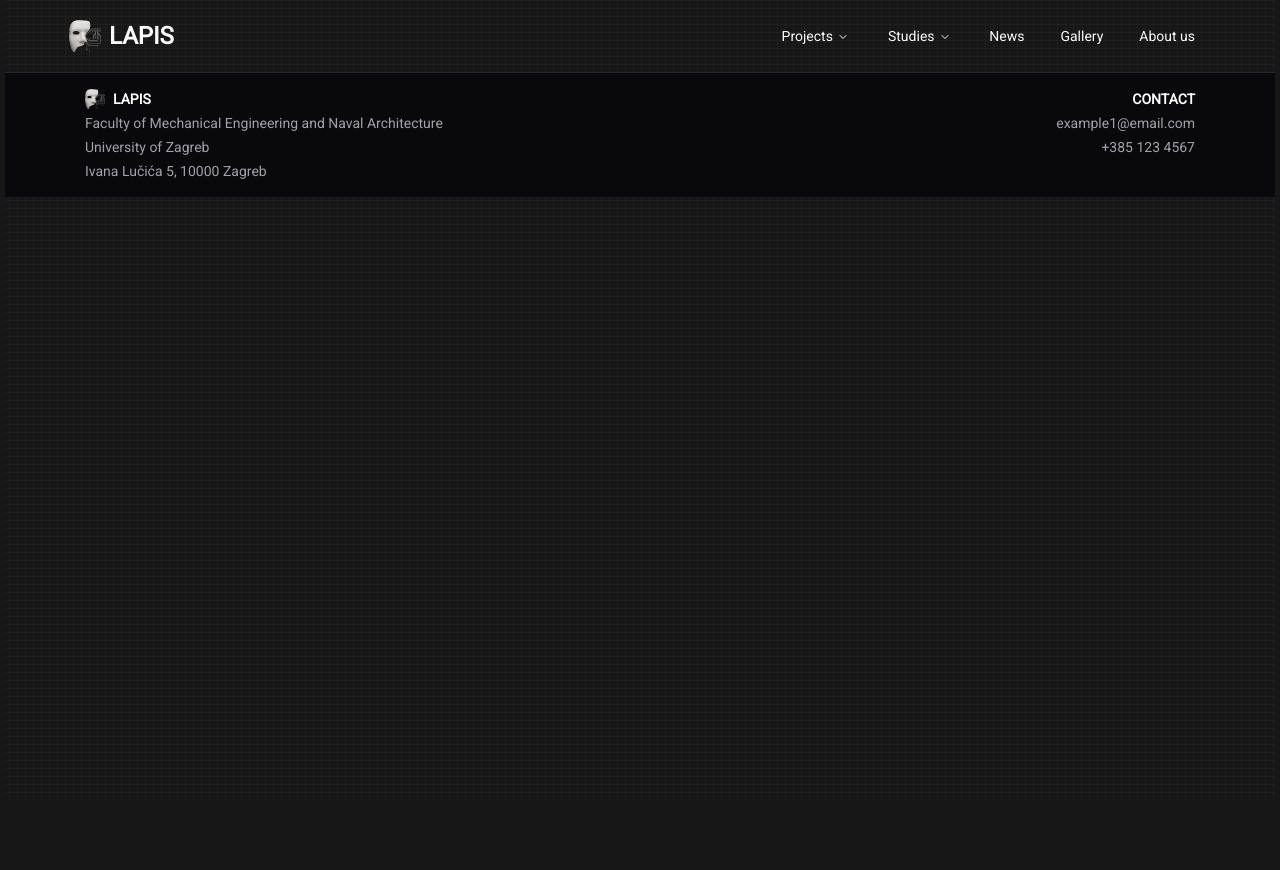
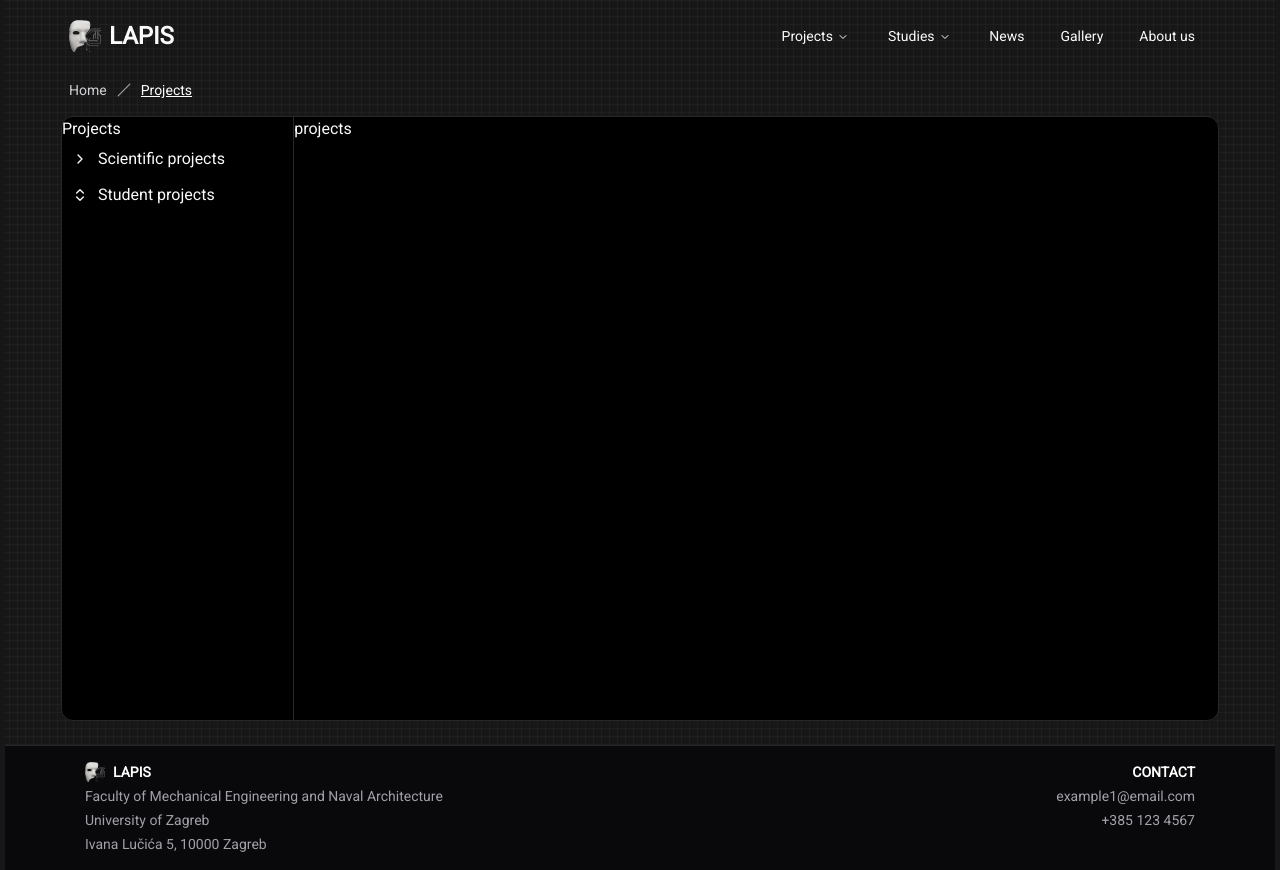
Before and after one commit to 99vik/lapis, a Next.js app: page /projects in a window 1280 px wide. Before the commit the page ends 800 px from the top, so only its background shows below. Built offline with nearby package versions, Linux system fonts and the light colour scheme.

Commit message:
Projects layout with collapsible

```diff
--- a/package.json
+++ b/package.json
@@ -9,6 +9,7 @@
     "lint": "next lint"
   },
   "dependencies": {
+    "@radix-ui/react-collapsible": "^1.0.3",
     "@radix-ui/react-dialog": "^1.0.5",
     "@radix-ui/react-navigation-menu": "^1.1.4",
     "@radix-ui/react-slot": "^1.0.2",
@@ -27,7 +28,8 @@
     "react-responsive": "^10.0.0",
     "sharp": "^0.33.2",
     "tailwind-merge": "^2.2.1",
-    "tailwindcss-animate": "^1.0.7"
+    "tailwindcss-animate": "^1.0.7",
+    "uuid": "^9.0.1"
   },
   "devDependencies": {
     "@types/dateformat": "^5.0.2",
--- a/src/app/news/[slug]/page.tsx
+++ b/src/app/news/[slug]/page.tsx
@@ -41,7 +41,7 @@ export default async function Page({
   return (
     <>
       <DisplayedBreadcrumb path={['News', post.title]} />
-      <main className="flex flex-col items-center min-h-[calc(100vh-88px-225px)] sm:min-h-[calc(100vh-72px-125px)] mx-3 sm:mx-0 mt-2 mb-8">
+      <main className="flex flex-col items-center min-h-[calc(100vh-88px-225px)] sm:min-h-[calc(100vh-72px-125px)] mx-2 sm:mx-0 mt-2 mb-8">
         <div className="bg-black flex flex-col py-4 border rounded-xl w-full flex-1 max-w-[900px]">
           <div className="px-4 sm:px-6">
             <h1 className="text-2xl font-semibold text-left">{post.title}</h1>
--- a/src/app/news/page.tsx
+++ b/src/app/news/page.tsx
@@ -2,6 +2,7 @@ import DisplayedBreadcrumb from '@/components/breadcrumb';
 import { titleToURI } from '@/lib/utils';
 import Post from '@/types/Post';
 import dateFormat from 'dateformat';
+import { ArrowUpRightFromSquare } from 'lucide-react';
 import Link from 'next/link';
 
 export default async function Page() {
@@ -37,12 +38,13 @@ export default async function Page() {
           <div className="divide-y px-4 sm:px-8">
             {posts.map((post) => (
               <article key={post.id} className="py-4">
-                <div className="w-fit">
+                <div className="w-fit ">
                   <Link
                     href={`/news/${titleToURI(post.title)}`}
-                    className="hover:underline text-xl sm:text-xl font-semibold"
+                    className="hover:underline text-xl flex gap-2 items-center sm:text-xl font-semibold"
                   >
                     {post.title}
+                    <ArrowUpRightFromSquare size={15} strokeWidth={3} />
                   </Link>
                 </div>
                 <p className="text-lg line-clamp-2 sm:text-base my-4 text-neutral-200">
--- /dev/null
+++ b/src/app/projects/layout.tsx
@@ -0,0 +1,18 @@
+import DisplayedBreadcrumb from '@/components/breadcrumb';
+import ProjectsNav from '@/components/projects/ProjectsNav';
+
+export default function ProjectsLayout({
+  children, // will be a page or nested layout
+}: {
+  children: React.ReactNode;
+}) {
+  return (
+    <>
+      <DisplayedBreadcrumb path={['Projects']} />
+      <main className="grid grid-cols-5 divide-x bg-black border rounded-xl h-[calc(100vh-88px-40px)] sm:h-[calc(100vh-72px-123px)] mt-2 mx-14 mb-6">
+        <ProjectsNav />
+        <div className="col-span-4">{children}</div>
+      </main>
+    </>
+  );
+}
--- a/src/app/projects/page.tsx
+++ b/src/app/projects/page.tsx
@@ -1,3 +1,4 @@
+import DisplayedBreadcrumb from '@/components/breadcrumb';
 import { Metadata } from 'next';
 
 export const metadata: Metadata = {
@@ -5,5 +6,5 @@ export const metadata: Metadata = {
 };
 
 export default function Page() {
-  return <main className=""></main>;
+  return <div>projects</div>;
 }
--- a/src/components/breadcrumb/index.tsx
+++ b/src/components/breadcrumb/index.tsx
@@ -19,10 +19,10 @@ export default function DisplayedBreadcrumb({ path }: { path: string[] }) {
     if (index == path.length - 1) {
       return (
         <>
-          <BreadcrumbSeparator key={index}>
+          <BreadcrumbSeparator>
             <Slash />
           </BreadcrumbSeparator>
-          <BreadcrumbItem key={index}>
+          <BreadcrumbItem>
             <BreadcrumbPage className="text-white underline max-w-[160px] sm:max-w-[220px] truncate">
               {link}
             </BreadcrumbPage>
@@ -32,10 +32,10 @@ export default function DisplayedBreadcrumb({ path }: { path: string[] }) {
     } else {
       return (
         <>
-          <BreadcrumbSeparator key={index}>
+          <BreadcrumbSeparator>
             <Slash />
           </BreadcrumbSeparator>
-          <BreadcrumbItem key={index}>
+          <BreadcrumbItem>
             <BreadcrumbLink
               className="text-zinc-300 max-w-[200px] sm:max-w-[220px] truncate"
               href={prevPath}
@@ -49,9 +49,9 @@ export default function DisplayedBreadcrumb({ path }: { path: string[] }) {
   });
 
   return (
-    <Breadcrumb className="w-fit mt-2 mb-4 mx-3 sm:mx-16">
+    <Breadcrumb className="w-fit mt-2 mb-4 mx-4 sm:mx-16">
       <BreadcrumbList>
-        <BreadcrumbItem key="home">
+        <BreadcrumbItem>
           <BreadcrumbLink className="text-zinc-300" href="/">
             Home
           </BreadcrumbLink>
--- a/src/components/navbar/MobileMenu.tsx
+++ b/src/components/navbar/MobileMenu.tsx
@@ -18,7 +18,7 @@ export default function MobileMenu() {
         <SheetTrigger className="sm:hidden" asChild>
           <Button
             variant="ghost"
-            className="w-fit h-fit p-2 hover:bg-transparent"
+            className="w-fit h-fit p-0 hover:bg-transparent"
           >
             <Menu size={40} strokeWidth={1.5} />
           </Button>
--- a/src/components/navbar/TransparencyControl.tsx
+++ b/src/components/navbar/TransparencyControl.tsx
@@ -8,7 +8,7 @@ export default function TransparencyControl() {
 
   useEffect(() => {
     function scrollCheck() {
-      window.scrollY >= 50 ? setTransparent(false) : setTransparent(true);
+      window.scrollY > 0 ? setTransparent(false) : setTransparent(true);
     }
     scrollCheck();
     window.addEventListener('scroll', scrollCheck);
--- /dev/null
+++ b/src/components/projects/ProjectsNav.tsx
@@ -0,0 +1,81 @@
+'use client';
+
+import { useState } from 'react';
+import {
+  ChevronDown,
+  ChevronRight,
+  ChevronsUpDown,
+  Plus,
+  X,
+} from 'lucide-react';
+
+import { Button } from '@/components/ui/button';
+import {
+  Collapsible,
+  CollapsibleContent,
+  CollapsibleTrigger,
+} from '@/components/ui/collapsible';
+import { cn } from '@/lib/utils';
+
+export default function ProjectsNav() {
+  const [scientificIsOpen, setScientificIsOpen] = useState(false);
+  const [studentIsOpen, setStudentIsOpen] = useState(false);
+
+  return (
+    <nav>
+      <p>Projects</p>
+      <Collapsible
+        open={scientificIsOpen}
+        onOpenChange={setScientificIsOpen}
+        className=""
+      >
+        <div className="flex items-center">
+          <CollapsibleTrigger asChild>
+            <Button variant="ghost" size="sm" className="w-9 p-0">
+              <ChevronRight
+                className={cn(
+                  'h-4 w-4 transition',
+                  scientificIsOpen && 'rotate-90'
+                )}
+              />
+              <span className="sr-only">Toggle</span>
+            </Button>
+          </CollapsibleTrigger>
+          <p className="whitespace-nowrap">Scientific projects</p>
+        </div>
+        <CollapsibleContent className="space-y-2">
+          <div className="rounded-md border px-4 py-3 font-mono text-sm">
+            @radix-ui/colors
+          </div>
+          <div className="rounded-md border px-4 py-3 font-mono text-sm">
+            @stitches/react
+          </div>
+        </CollapsibleContent>
+      </Collapsible>
+
+      <Collapsible
+        open={studentIsOpen}
+        onOpenChange={setStudentIsOpen}
+        className=""
+      >
+        <div className="flex items-center">
+          <CollapsibleTrigger asChild>
+            <Button variant="ghost" size="sm" className="w-9 p-0">
+              <ChevronsUpDown className="h-4 w-4" />
+              <span className="sr-only">Toggle</span>
+            </Button>
+          </CollapsibleTrigger>
+          <p className="whitespace-nowrap">Student projects</p>
+        </div>
+        <CollapsibleContent className="space-y-2">
+          <div className="rounded-md border px-4 py-3 font-mono text-sm">
+            @radix-ui/colors
+          </div>
+          <div className="rounded-md border px-4 py-3 font-mono text-sm">
+            @stitches/react
+          </div>
+        </CollapsibleContent>
+      </Collapsible>
+    </nav>
+  );
+}
--- /dev/null
+++ b/src/components/ui/collapsible.tsx
@@ -0,0 +1,11 @@
+"use client"
+
+import * as CollapsiblePrimitive from "@radix-ui/react-collapsible"
+
+const Collapsible = CollapsiblePrimitive.Root
+
+const CollapsibleTrigger = CollapsiblePrimitive.CollapsibleTrigger
+
+const CollapsibleContent = CollapsiblePrimitive.CollapsibleContent
+
+export { Collapsible, CollapsibleTrigger, CollapsibleContent }
```
Also changed, not shown: src/components/ui/breadcrumb.tsx (+36 -36 lines), 1 other file (tests, documents, lock files or other folders).
